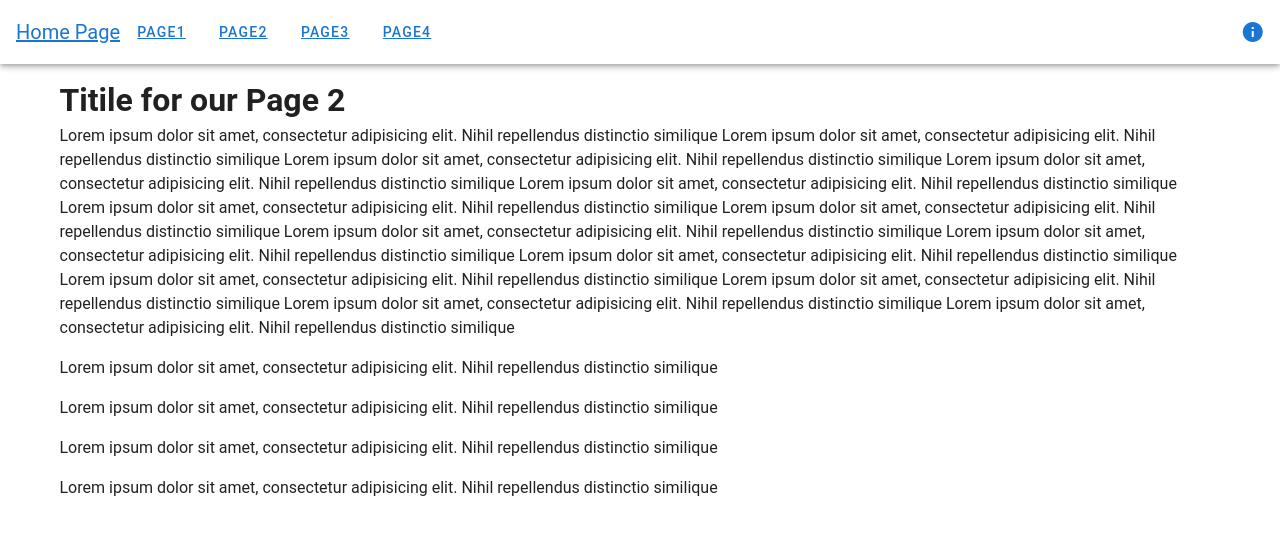
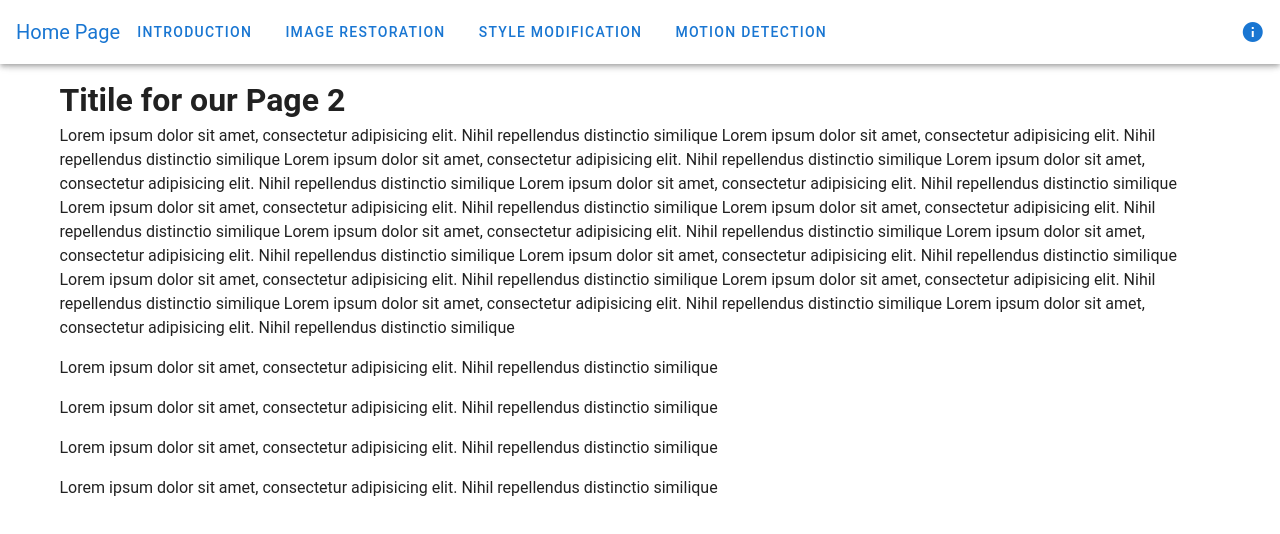
Before and after one commit to hrbattery/3185-proj, a Vue app in the folder src/: page /p2 in a window 1280 px wide. Shown: the top 534 px of the page. Built offline with nearby package versions, Linux system fonts and the light colour scheme.

Commit message:
header -> component

```diff
--- a/src/src/App.vue
+++ b/src/src/App.vue
@@ -25,4 +25,12 @@ export default {
   color: #2c3e50;
   /* margin-top: 60px; */
 }
+
+a {
+  text-decoration: none;
+}
+
+.router-link-active {
+  text-decoration: none;
+}
 </style>
--- /dev/null
+++ b/src/src/components/Header.vue
@@ -0,0 +1,35 @@
+<template>
+  <v-toolbar max-height="64px">
+    <!-- <v-app-bar-nav-icon></v-app-bar-nav-icon> -->
+    <v-toolbar-title><router-link to="/">Home Page</router-link></v-toolbar-title>
+    <!-- <v-toolbar-items v-for="name in headerTitles" :key="name">{{name}}</v-toolbar-items> -->
+    <v-toolbar-items>
+      <v-btn text v-for="name in headerTitles" :key="name"><router-link :to="`p${headerTitles.indexOf(name)+1}`">{{name}}</router-link></v-btn>
+    </v-toolbar-items>
+    <v-spacer></v-spacer>
+    <v-btn icon>
+      <router-link to="home">
+        <v-icon>mdi-information</v-icon>
+      </router-link>
+    </v-btn>
+  </v-toolbar>
+</template>
+
+<script>
+export default {
+  data() {
+    return {
+      headerTitles: [
+        'Introduction',
+        'Image restoration',
+        'Style modification',
+        'Motion detection'
+      ]
+    }
+  }
+}
+</script>
+
+<style>
+
+</style>
--- a/src/src/components/Home.vue
+++ b/src/src/pages/Home.vue
@@ -16,7 +16,7 @@
       </v-btn>
     </v-app-bar>
 
-    <v-main>
+    <v-main id='main'>
       <h1>Title for our Project</h1>
       <v-container align-center style="width:40%;">
         <v-row>
@@ -53,3 +53,9 @@
     }
   }
 </script>
+
+<style>
+#main {
+  margin-top:2%
+}
+</style>
--- a/src/src/components/Page1.vue
+++ b/src/src/pages/Page1.vue
@@ -1,19 +1,6 @@
 <template>
   <v-app id="inspire">
-    <v-toolbar max-height="64px">
-      <!-- <v-app-bar-nav-icon></v-app-bar-nav-icon> -->
-      <v-toolbar-title><router-link to="/">Home Page</router-link></v-toolbar-title>
-      <!-- <v-toolbar-items v-for="name in headerTitles" :key="name">{{name}}</v-toolbar-items> -->
-      <v-toolbar-items>
-        <v-btn text v-for="name in headerTitles" :key="name"><router-link :to="`p${headerTitles.indexOf(name)+1}`">{{name}}</router-link></v-btn>
-      </v-toolbar-items>
-      <v-spacer></v-spacer>
-      <v-btn icon>
-        <router-link to="home">
-          <v-icon>mdi-information</v-icon>
-        </router-link>
-      </v-btn>
-    </v-toolbar>
+    <Header/>
 
     <v-main>
       <v-container>
@@ -47,6 +34,7 @@
       <p>
         Lorem ipsum dolor sit amet, consectetur adipisicing elit. Nihil repellendus distinctio similique
       </p>
+      <iframe src="https://www.baidu.com/s?ie=UTF-8&wd=iframe%20%E5%85%B6%E5%AE%83%E7%BD%91%E7%AB%99" frameBorder=0 marginwidth=0 marginheight=0 height=1000 width=1000 ALLOWTRANSPARENCY="true"/>
       </div>
       </v-container>
     </v-main>
@@ -54,6 +42,7 @@
 </template>
 
 <script>
+  import Header from '@/components/Header'
   export default {
     data() {
       return {
@@ -70,6 +59,9 @@
         // this.$refs.cards["1"].text = "Topic 1";
       }
     },
+    components: {
+      Header,
+    },
     mounted () {
       // console.log(this.$refs.cards['1'])
       // this.$refs.cards["1"].text = "Topic 1";
--- a/src/src/components/Page2.vue
+++ b/src/src/pages/Page2.vue
@@ -1,19 +1,6 @@
 <template>
   <v-app id="inspire">
-    <v-toolbar max-height="64px">
-      <!-- <v-app-bar-nav-icon></v-app-bar-nav-icon> -->
-      <v-toolbar-title><router-link to="/">Home Page</router-link></v-toolbar-title>
-      <!-- <v-toolbar-items v-for="name in headerTitles" :key="name">{{name}}</v-toolbar-items> -->
-      <v-toolbar-items>
-        <v-btn text v-for="name in headerTitles" :key="name"><router-link :to="`p${headerTitles.indexOf(name)+1}`">{{name}}</router-link></v-btn>
-      </v-toolbar-items>
-      <v-spacer></v-spacer>
-      <v-btn icon>
-        <router-link to="home">
-          <v-icon>mdi-information</v-icon>
-        </router-link>
-      </v-btn>
-    </v-toolbar>
+    <Header/>
 
     <v-main>
       <v-container>
@@ -54,6 +41,7 @@
 </template>
 
 <script>
+  import Header from '@/components/Header'
   export default {
     data() {
       return {
@@ -70,6 +58,9 @@
         // this.$refs.cards["1"].text = "Topic 1";
       }
     },
+    components: {
+      Header,
+    },
     mounted () {
       // console.log(this.$refs.cards['1'])
       // this.$refs.cards["1"].text = "Topic 1";
--- a/src/src/components/Page3.vue
+++ b/src/src/pages/Page3.vue
@@ -1,19 +1,6 @@
 <template>
   <v-app id="inspire">
-    <v-toolbar max-height="64px">
-      <!-- <v-app-bar-nav-icon></v-app-bar-nav-icon> -->
-      <v-toolbar-title><router-link to="/">Home Page</router-link></v-toolbar-title>
-      <!-- <v-toolbar-items v-for="name in headerTitles" :key="name">{{name}}</v-toolbar-items> -->
-      <v-toolbar-items>
-        <v-btn text v-for="name in headerTitles" :key="name"><router-link :to="`p${headerTitles.indexOf(name)+1}`">{{name}}</router-link></v-btn>
-      </v-toolbar-items>
-      <v-spacer></v-spacer>
-      <v-btn icon>
-        <router-link to="home">
-          <v-icon>mdi-information</v-icon>
-        </router-link>
-      </v-btn>
-    </v-toolbar>
+    <Header/>
 
     <v-main>
       <v-container>
@@ -54,6 +41,7 @@
 </template>
 
 <script>
+  import Header from '@/components/Header'
   export default {
     data() {
       return {
@@ -70,6 +58,9 @@
         // this.$refs.cards["1"].text = "Topic 1";
       }
     },
+    components: {
+      Header,
+    },
     mounted () {
       // console.log(this.$refs.cards['1'])
       // this.$refs.cards["1"].text = "Topic 1";
--- a/src/src/components/Page4.vue
+++ b/src/src/pages/Page4.vue
@@ -1,19 +1,6 @@
 <template>
   <v-app id="inspire">
-    <v-toolbar max-height="64px">
-      <!-- <v-app-bar-nav-icon></v-app-bar-nav-icon> -->
-      <v-toolbar-title><router-link to="/">Home Page</router-link></v-toolbar-title>
-      <!-- <v-toolbar-items v-for="name in headerTitles" :key="name">{{name}}</v-toolbar-items> -->
-      <v-toolbar-items>
-        <v-btn text v-for="name in headerTitles" :key="name"><router-link :to="`p${headerTitles.indexOf(name)+1}`">{{name}}</router-link></v-btn>
-      </v-toolbar-items>
-      <v-spacer></v-spacer>
-      <v-btn icon>
-        <router-link to="home">
-          <v-icon>mdi-information</v-icon>
-        </router-link>
-      </v-btn>
-    </v-toolbar>
+    <Header/>
 
     <v-main>
       <v-container>
@@ -54,6 +41,7 @@
 </template>
 
 <script>
+  import Header from '@/components/Header'
   export default {
     data() {
       return {
@@ -70,6 +58,9 @@
         // this.$refs.cards["1"].text = "Topic 1";
       }
     },
+    components: {
+      Header,
+    },
     mounted () {
       // console.log(this.$refs.cards['1'])
       // this.$refs.cards["1"].text = "Topic 1";
```
Also changed, not shown: src/src/router.js (+6 -5 lines), 1 other file (tests, documents, lock files or other folders).
